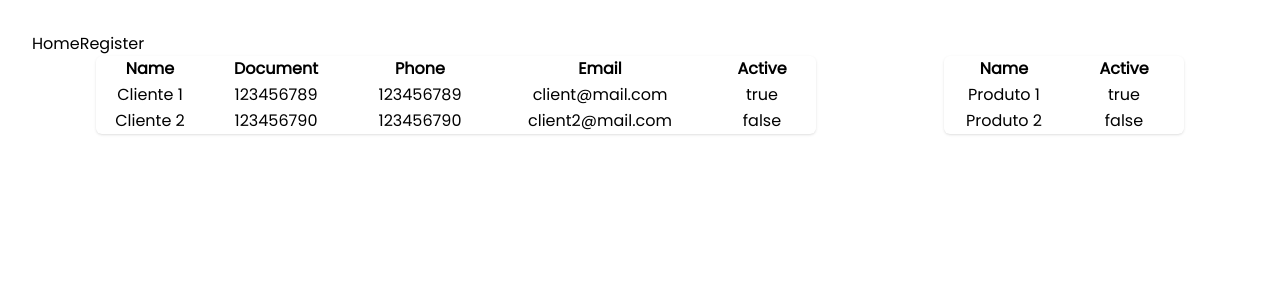
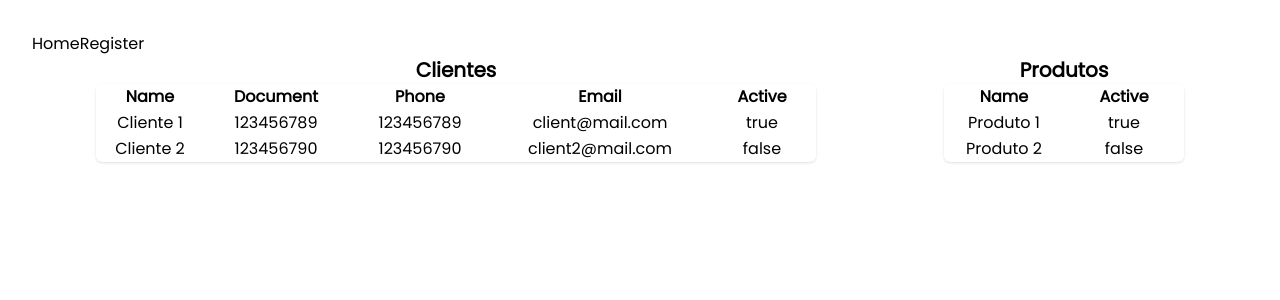
Before and after one commit to LucasFASouza/Clients-Admin, a Vue app: page / in a window 1280 px wide. Shown: the top 300 px of the page. Built offline with nearby package versions, Linux system fonts and the light colour scheme; data requests are answered from the project's data file.

Commit message:
feat: add titles to tables

```diff
--- a/src/components/ClientsTable.vue
+++ b/src/components/ClientsTable.vue
@@ -1,5 +1,6 @@
 <template>
   <div>
+    <h2 class="text-xl text-center font-bold">Clientes</h2>
     <table class="w-full text-center shadow rounded-md">
       <thead>
         <tr>
--- a/src/components/ProductsTable.vue
+++ b/src/components/ProductsTable.vue
@@ -1,5 +1,6 @@
 <template>
   <div>
+    <h2 class="text-xl text-center font-bold">Produtos</h2>
     <table class="w-full text-center shadow rounded-md">
       <thead>
         <tr>
```
